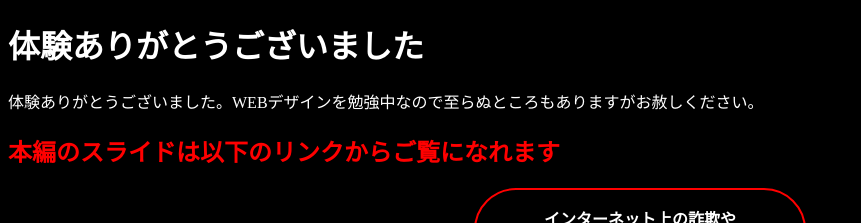
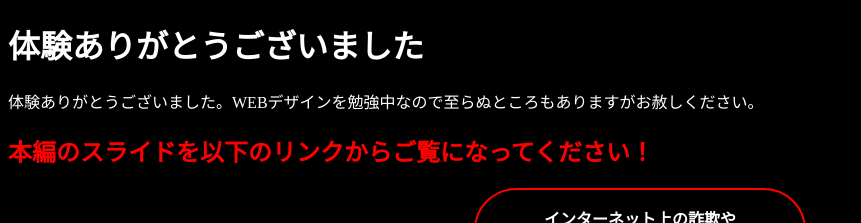
Before and after one commit to Apple-G1nger/Finish-one-click, a plain HTML site: page index.html in a window 1280 px wide. Shown: the top 223 px of the page, without its empty margins (0-861 px from the left). Drawn offline with Linux system fonts and the light colour scheme.

Commit message:
Update index.html

```diff
--- a/index.html
+++ b/index.html
@@ -22,7 +22,7 @@
     体験ありがとうございました
   </h1>
     <p>体験ありがとうございました。WEBデザインを勉強中なので至らぬところもありますがお赦しください。</p>
-    <h2 id=aoi>本編のスライドは以下のリンクからご覧になれます</h2>
+    <h2 id=aoi>本編のスライドを以下のリンクからご覧になってください！</h2>
   <a href="https://docs.google.com/file/d/1_79qB_m69BgmrdMfZVtHTNYr9NWY3i_A/edit?usp=docslist_api&filetype=mspresentation" class="btn_04">インターネット上の詐欺やウイルスその対策について</a>
     <a href="https://docs.google.com/file/d/1qDn3v1Z2S_tbgKuF1UL3DSBWQKgaVpTr/edit?usp=docslist_api&filetype=mspresentation" class="btn_03">番外編</a>
     <a href="https://forms.gle/RuRstW2cEe14UcqG9" class="btn_05">アンケート</a>
```
